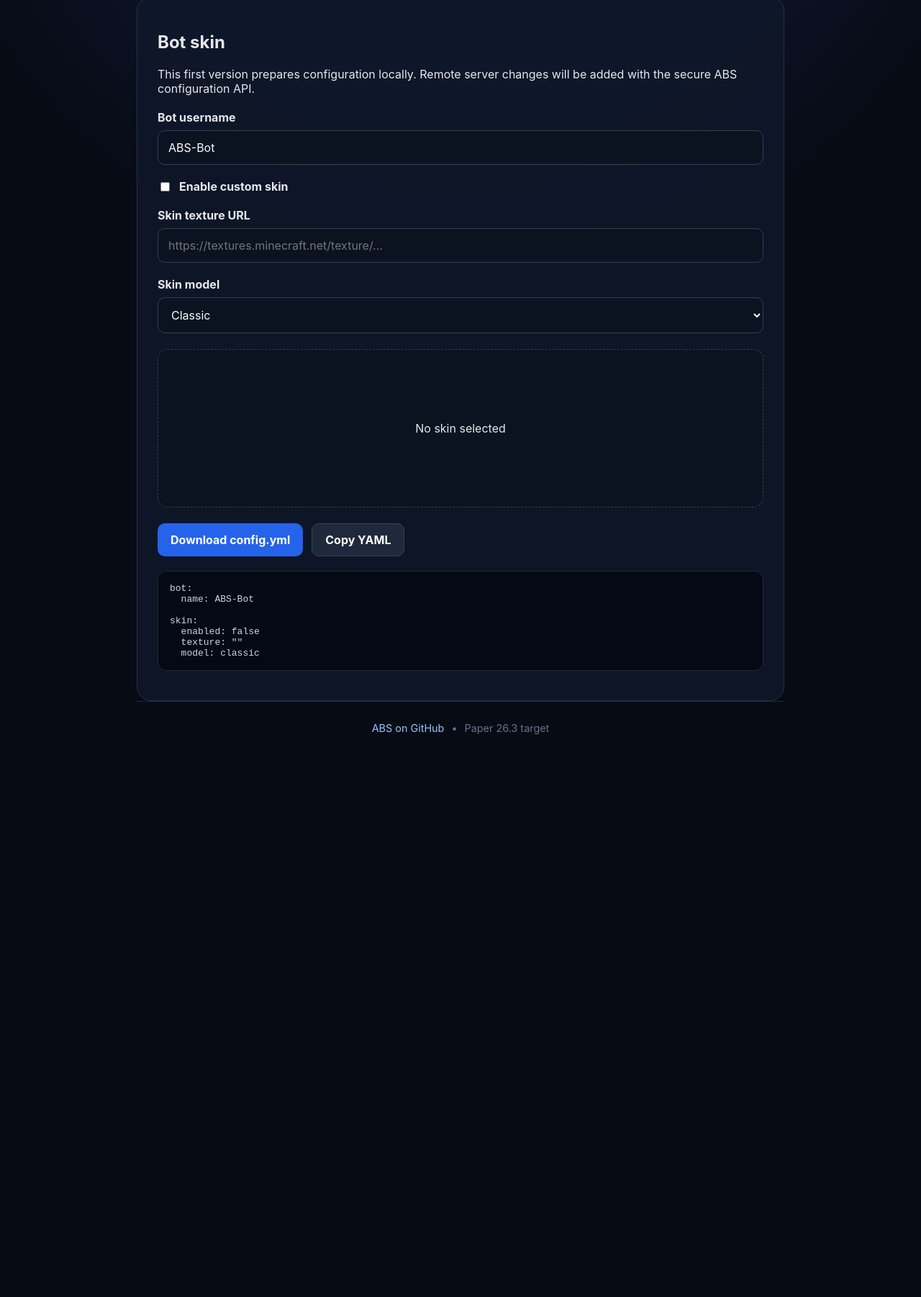
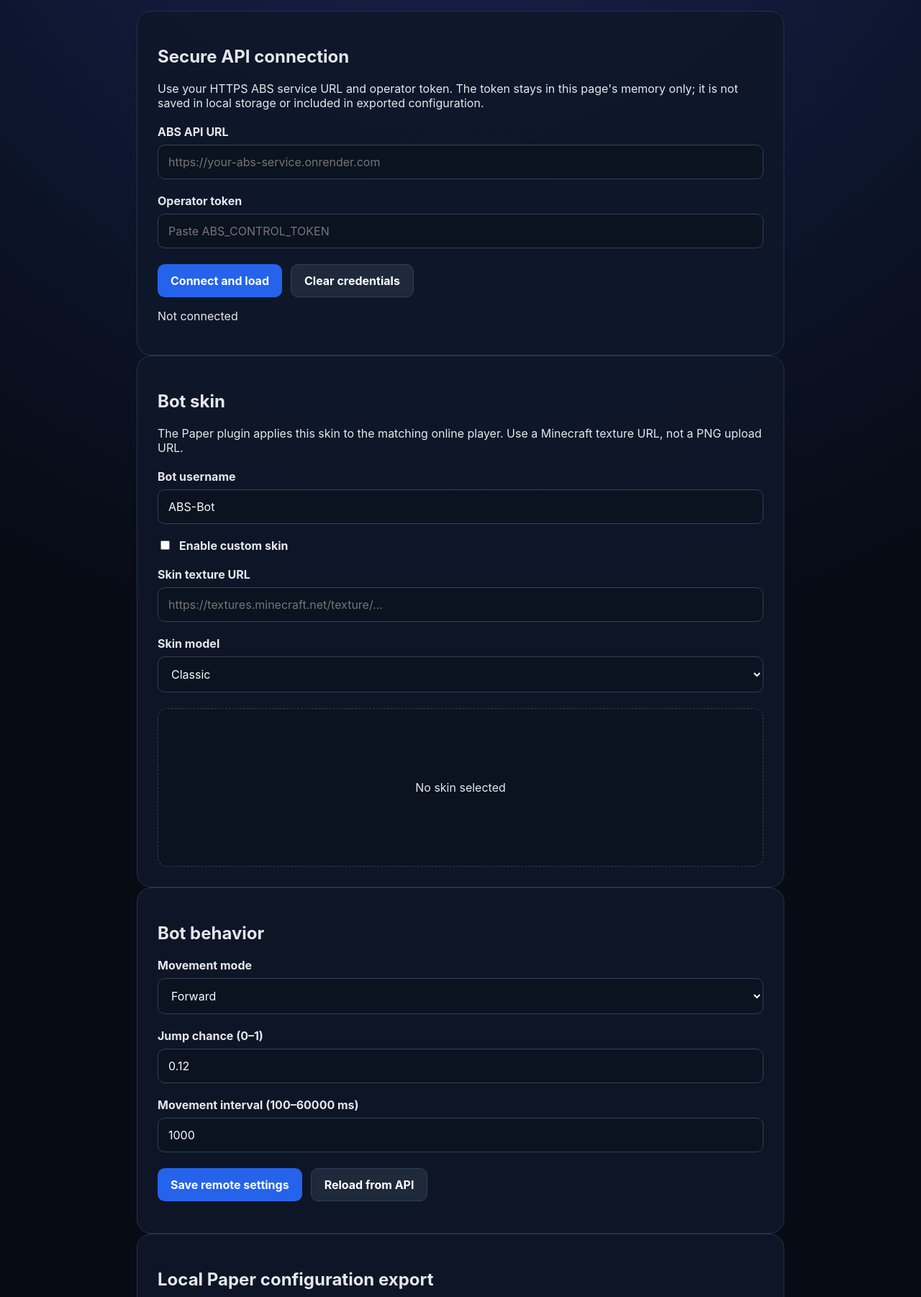
Before and after one commit to AzureMC-projects/ABS, a website: page docs/control-panel.html in a window 1280 px wide. Shown: the part 372-2174 px from the top of the page at 72% size. Before the commit the page ends 1485 px from the top, so only its background shows below. Drawn offline with Linux system fonts and the light colour scheme.

Commit message:
Extend ABS Control Panel for remote configuration

```diff
--- a/docs/control-panel.html
+++ b/docs/control-panel.html
@@ -3,25 +3,45 @@
 <head>
 <meta charset="utf-8">
 <meta name="viewport" content="width=device-width,initial-scale=1">
-<meta name="description" content="ABS Control Panel">
+<meta name="description" content="ABS Control Panel for secure bot skin and movement configuration">
 <title>ABS Control Panel</title>
 <link rel="stylesheet" href="styles.css">
 </head>
 <body>
 <main class="shell">
-<header class="hero"><img src="assets/abs-logo.svg" alt="ABS" class="logo"><div><p class="eyebrow">AZURES BOT SERVICE</p><h1>ABS Control Panel</h1><p>Configure your bot customization and export a ready-to-use Paper configuration.</p></div></header>
+<header class="hero"><img src="assets/abs-logo.svg" alt="ABS" class="logo"><div><p class="eyebrow">AZURES BOT SERVICE</p><h1>ABS Control Panel</h1><p>Manage bot skins and movement settings through your authenticated ABS API, or export a local Paper configuration.</p></div></header>
+<section class="card">
+<h2>Secure API connection</h2>
+<p class="muted">Use your HTTPS ABS service URL and operator token. The token stays in this page's memory only; it is not saved in local storage or included in exported configuration.</p>
+<label for="apiUrl">ABS API URL</label><input id="apiUrl" type="url" placeholder="https://your-abs-service.onrender.com" autocomplete="url">
+<label for="apiToken">Operator token</label><input id="apiToken" type="password" placeholder="Paste ABS_CONTROL_TOKEN" autocomplete="off">
+<div class="actions"><button id="connect" type="button">Connect and load</button><button id="disconnect" type="button" class="secondary">Clear credentials</button></div>
+<p id="connectionStatus" role="status" aria-live="polite">Not connected</p>
+</section>
 <section class="card">
 <h2>Bot skin</h2>
-<p class="muted">This first version prepares configuration locally. Remote server changes will be added with the secure ABS configuration API.</p>
-<label for="botName">Bot username</label><input id="botName" value="ABS-Bot" autocomplete="off">
+<p class="muted">The Paper plugin applies this skin to the matching online player. Use a Minecraft texture URL, not a PNG upload URL.</p>
+<label for="botName">Bot username</label><input id="botName" value="ABS-Bot" maxlength="16" autocomplete="off">
 <label class="toggle"><input id="skinEnabled" type="checkbox"> Enable custom skin</label>
-<label for="skinUrl">Skin texture URL</label><input id="skinUrl" type="url" placeholder="https://textures.minecraft.net/texture/...">
+<label for="skinUrl">Skin texture URL</label><input id="skinUrl" type="url" placeholder="https://textures.minecraft.net/texture/..." autocomplete="off">
 <label for="skinModel">Skin model</label><select id="skinModel"><option value="classic">Classic</option><option value="slim">Slim</option></select>
 <div class="preview"><div id="skinPreview">No skin selected</div></div>
+</section>
+<section class="card">
+<h2>Bot behavior</h2>
+<label for="movementMode">Movement mode</label><select id="movementMode"><option value="forward">Forward</option><option value="random">Random directions</option><option value="idle">Idle</option></select>
+<label for="jumpChance">Jump chance (0–1)</label><input id="jumpChance" type="number" min="0" max="1" step="0.01" value="0.12">
+<label for="walkInterval">Movement interval (100–60000 ms)</label><input id="walkInterval" type="number" min="100" max="60000" step="100" value="1000">
+<div class="actions"><button id="saveRemote" type="button">Save remote settings</button><button id="loadRemote" type="button" class="secondary">Reload from API</button></div>
+<p id="saveStatus" role="status" aria-live="polite"></p>
+</section>
+<section class="card">
+<h2>Local Paper configuration export</h2>
+<p class="muted">This export is a local fallback for the Paper plugin. It never contains your API token.</p>
 <div class="actions"><button id="download" type="button">Download config.yml</button><button id="copy" type="button" class="secondary">Copy YAML</button></div>
 <pre id="output"></pre>
 </section>
-<footer><a href="https://github.com/AzureMC-projects/ABS">ABS on GitHub</a><span>•</span><span>Paper 26.3 target</span></footer>
+<footer><a href="https://github.com/AzureMC-projects/ABS">ABS on GitHub</a><span>•</span><span>Paper 1.21.4+ API target</span></footer>
 </main>
 <script src="app.js"></script>
 </body>
```
